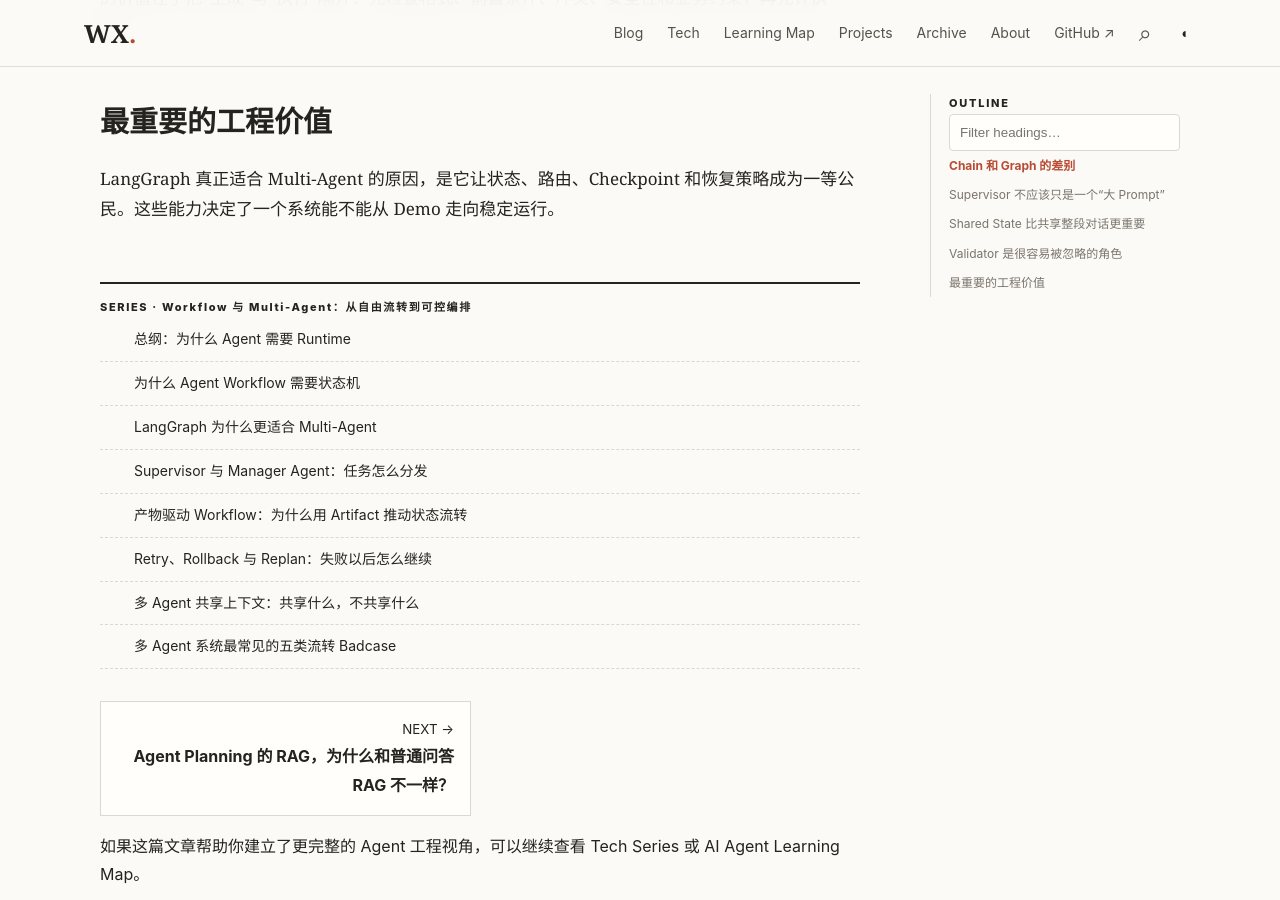
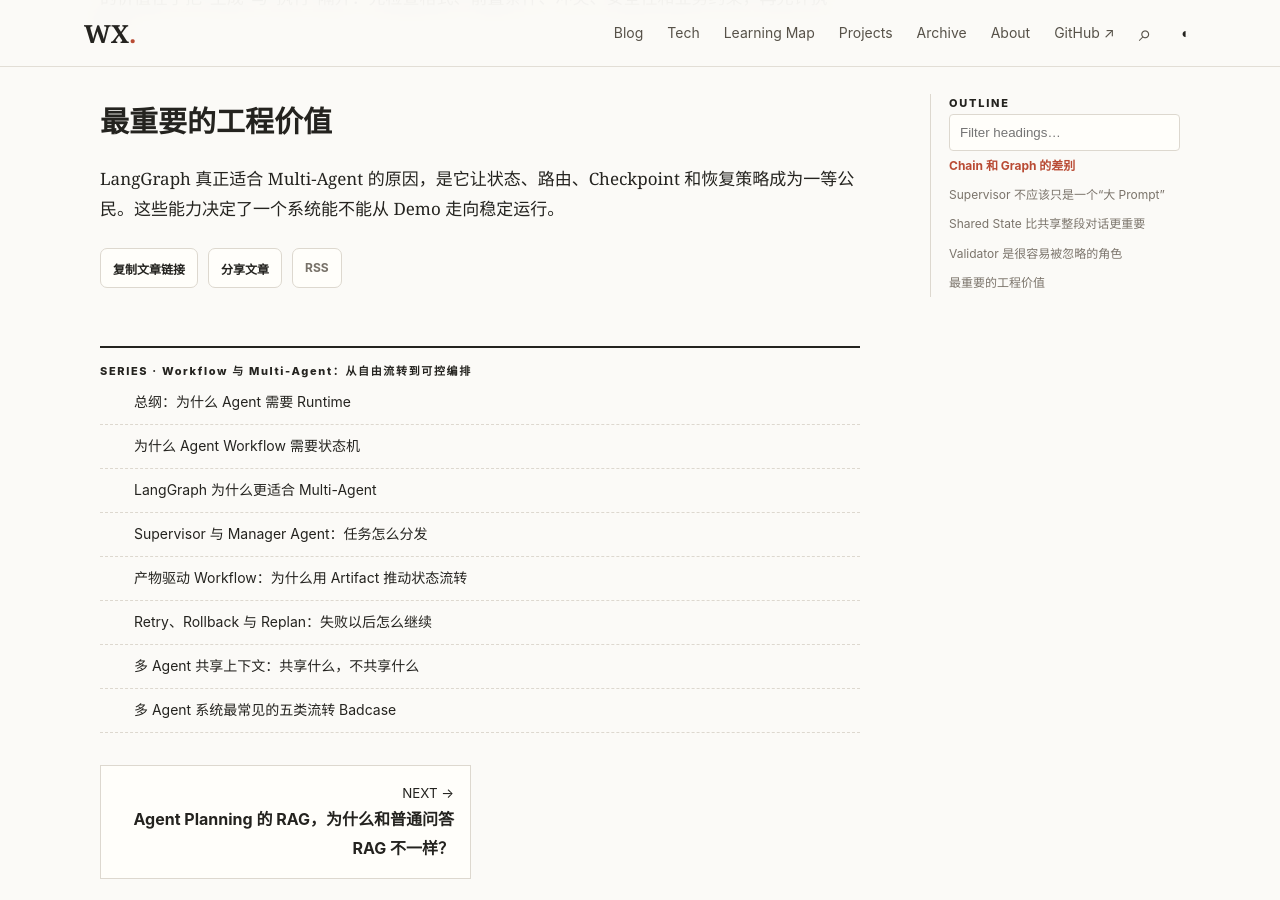
Before and after one commit to telawang91-dotcom/telawang91-dotcom.github.io, a Jekyll site: the page built from _posts/2026-09-03-langgraph-for-multi-agent.md, in a window 1280 px wide and 900 px high, scrolled down 1447 px. Built offline with Jekyll 4.4.1, drawn with Linux system fonts in a browser that asks for light colours.

Commit message:
Add reading progress and article sharing tools

```diff
--- a/_layouts/post.html
+++ b/_layouts/post.html
@@ -5,6 +5,7 @@
 {% if page.series_key %}
   {% for s in site.data.series %}{% if s.id == page.series_key %}{% assign structured_series = s %}{% endif %}{% endfor %}
 {% endif %}
+<div class="reading-progress" aria-hidden="true"><span id="reading-progress-bar"></span></div>
 <div class="article-layout">
   <article class="article" id="article">
     <header class="article-header">
@@ -34,6 +35,12 @@
     {% endif %}
 
     <div class="article-body">{{ content }}</div>
+
+    <div class="article-tools" aria-label="Article tools">
+      <button class="article-tool" id="copy-link" type="button">复制文章链接</button>
+      <button class="article-tool" id="share-article" type="button">分享文章</button>
+      <a class="article-tool rss-link" href="{{ '/feed.xml' | relative_url }}">RSS</a>
+    </div>
 
     {% if structured_series %}
     <section class="series-directory">
```
